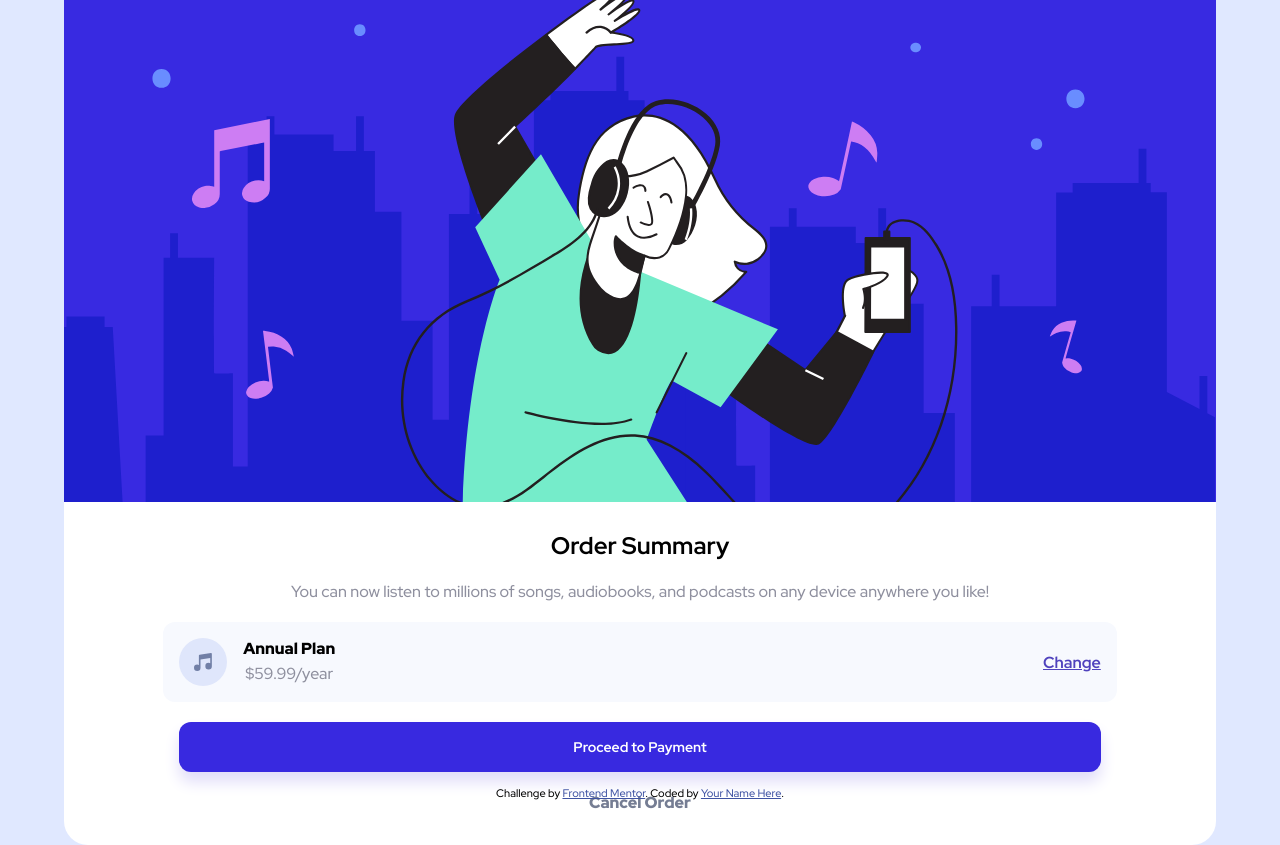
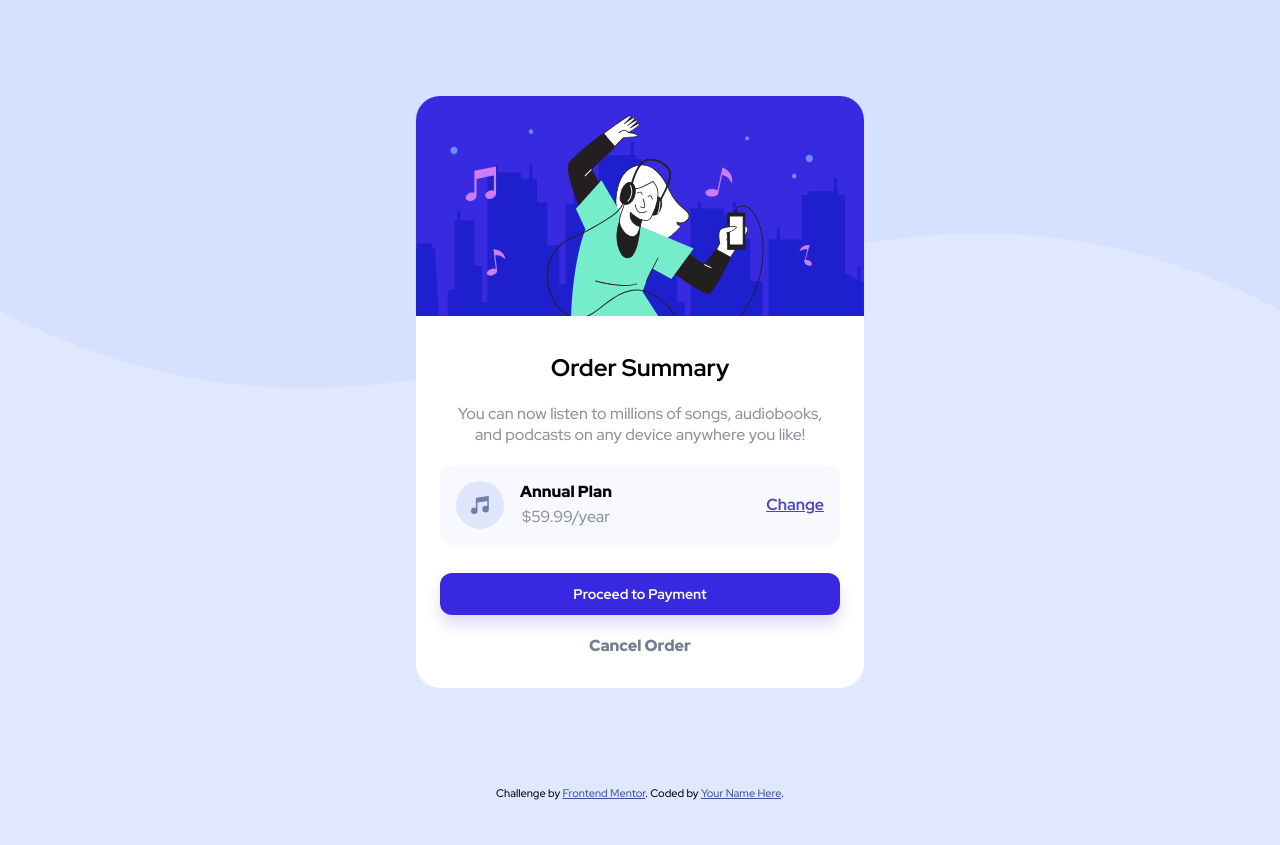
Before and after one commit to JohnsonSamuel324/Order-Summary-Component, a plain HTML site: page index.html in a window 1280 px wide. After the commit the page ends 800 px from the top, so only its background shows below. Drawn offline with Linux system fonts and the light colour scheme.

Commit message:
Finished

```diff
--- a/index.html
+++ b/index.html
@@ -11,13 +11,14 @@
   <title>Frontend Mentor | Order summary card</title>
 </head>
 <body>
+  <img id="background-wave" src="./assets/images/pattern-background-desktop.svg">
   <div class="summary-card">
     <img id="summary-img" src="./assets/images/illustration-hero.svg" alt="Illustration of person dancing to music">
     <h1 id="summary-title">Order Summary</h1>
     <p id="summary-desc">You can now listen to millions of songs, audiobooks, and podcasts on any device anywhere you like!</p>
     <div class="order-plan">
       <div class="sel-plan">
-        <img src="./assets/images/icon-music.svg" alt="Music icon">
+        <img id="music-icon" src="./assets/images/icon-music.svg" alt="Music icon">
         <div class="plan-desc">
           <h1>Annual Plan</h1>
           <p>$59.99/year</p>
--- a/styles.css
+++ b/styles.css
@@ -13,15 +13,28 @@ body {
     background-color: hsl(225, 100%, 94%);
 }
 
+#background-wave {
+    opacity: 0;
+    position: absolute;
+    z-index: -1;
+    top: 0;
+    width: 100%;
+}
+
 .summary-card {
-    display: flex;
-    flex-direction: column;
+    width: 90%;
+    display: grid;
+    grid-template-columns: 1fr;
     justify-content: center;
     align-items: center;
+    text-align: center;
     gap: 1.25rem;
-    width: 90%;
     background-color: #ffffff;
     border-radius: 24px;
+}
+
+.order-plan, #btn-proceed {
+    margin: 0 1.5rem;
 }
 
 #summary-img {
@@ -38,7 +51,8 @@ body {
 #summary-desc {
     text-align: center;
     color: #8e8f9e;
-    width: 80%;
+    width: 85%;
+    margin: 0 auto;
 }
 
 .order-plan {
@@ -46,7 +60,6 @@ body {
     justify-content: space-between;
     align-items: center;
     text-align: center;
-    width: 80%;
     background-color: #f7f9fe;
     padding: 1rem;
     border-radius: 12px;
@@ -85,8 +98,7 @@ button {
 #btn-proceed {
     background-color: hsl(245, 75%, 52%);
     color: #ffffff;
-    width: 80%;
-    padding: 1rem;
+    padding: .75rem;
     border-radius: 12px;
     font-weight: bold;
     font-size: 14px;
@@ -109,3 +121,43 @@ button {
 .attribution a {
     color: hsl(228, 45%, 44%);
 }
+
+@media (min-width: 1024px) {
+    #background-wave {
+        opacity: 1;
+    }
+    .summary-card {
+        width: 35%;
+    }
+    #summary-img {
+        margin-bottom: 1rem;
+    }
+    .order-plan {
+        margin-bottom: .5rem;
+    }
+    #btn-change:hover {
+        cursor: pointer;
+        color: #7e75ce;
+        text-decoration: none;
+    }
+    #btn-proceed:hover {
+        cursor: pointer;
+        background-color: #766cf1;
+    }
+    #btn-cancel:hover {
+        cursor: pointer;
+        color: #2c334a;
+    }
+}
+
+@media (min-width: 1440px) {
+    .summary-card {
+        width: 20%;
+    }
+}
+
+@media (min-width: 2560px) {
+    .summary-card {
+        width: 15%;
+    }
+}
```
